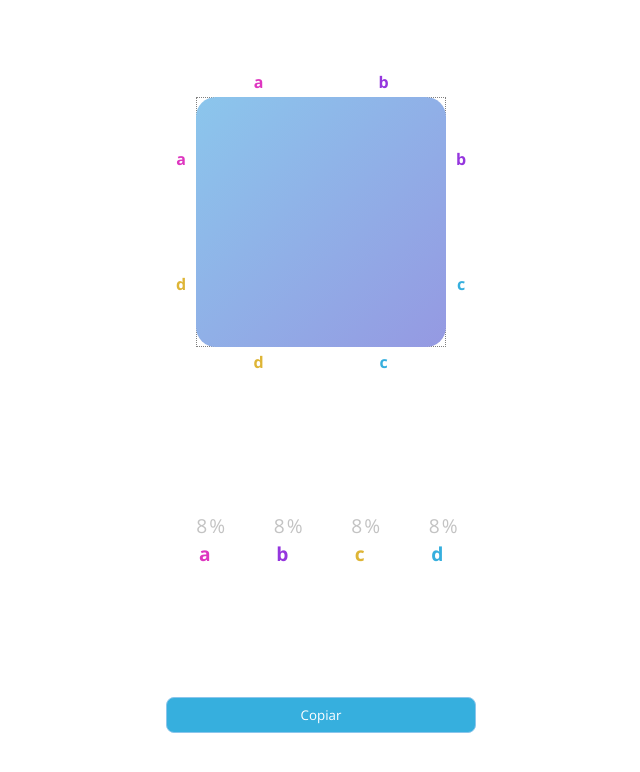
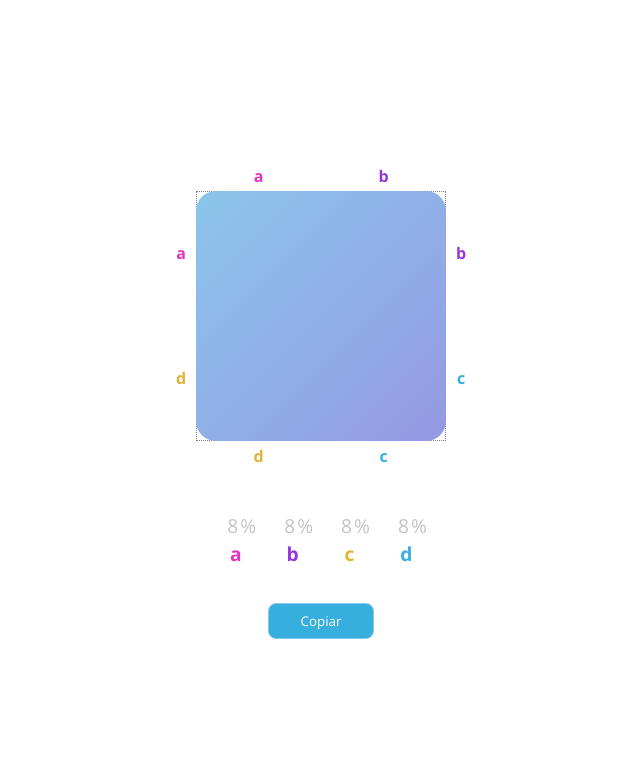
Before and after one commit to Lopez089/Border-Radius-Previewer, a React (Vite) app: page / in a window 1280 px wide. Shown: the top 772 px of the page, without its empty margins (319-959 px from the left). Built offline with nearby package versions, Linux system fonts and the light colour scheme.

Commit message:
fix: grid layaut

```diff
--- a/src/App.jsx
+++ b/src/App.jsx
@@ -109,7 +109,7 @@ const InputGroup = styled.div`
 `
 const Form = styled.form`
   display: flex;
-  justify-content: space-around;
+  gap:1rem;
   color: #c3c3c3;
   font-size:1.2rem;
 `
@@ -191,7 +191,7 @@ function App() {
       <Form >
         <InputGroup>
           <WrapInput>
-            <Input type="number" name='a' value={border[0]} onChange={(e) => handleSubmit(e)} max='100' min='0' />
+            <Input type="number" name='a' value={border[0]} onChange={(e) => handleSubmit(e)} max='99' min='0' />
             <p>%</p>
           </WrapInput>
           <P color='#de36c0'>
@@ -200,7 +200,7 @@ function App() {
         </InputGroup>
         <InputGroup>
           <WrapInput>
-            <Input type="number" name='b' value={border[1]} onChange={(e) => handleSubmit(e)} max='100' min='0' />
+            <Input type="number" name='b' value={border[1]} onChange={(e) => handleSubmit(e)} max='99' min='0' />
             <p>%</p>
           </WrapInput>
           <P color='#9536de'>
@@ -209,7 +209,7 @@ function App() {
         </InputGroup>
         <InputGroup>
           <WrapInput>
-            <Input type="number" name='c' value={border[2]} onChange={(e) => handleSubmit(e)} max='100' min='0' />
+            <Input type="number" name='c' value={border[2]} onChange={(e) => handleSubmit(e)} max='99' min='0' />
             <p>%</p>
           </WrapInput>
           <P color='#deb536'>
@@ -218,7 +218,7 @@ function App() {
         </InputGroup>
         <InputGroup>
           <WrapInput>
-            <Input type="number" name='d' value={border[3]} onChange={(e) => handleSubmit(e)} max='100' min='0' />
+            <Input type="number" name='d' value={border[3]} onChange={(e) => handleSubmit(e)} max='99' min='0' />
             <p>%</p>
           </WrapInput>
           <P color='#36afde'>
--- a/src/components/layout.jsx
+++ b/src/components/layout.jsx
@@ -4,7 +4,9 @@ export const Layout = styled.main`
     font-family: 'Open Sans', sans-serif;
     width: 100vw;
     height: 100vh;
-    display:grid;
+    display:flex;
+    gap:2.5rem;
+    flex-direction: column;
     justify-content:center;
     align-items:center;
 `
```
